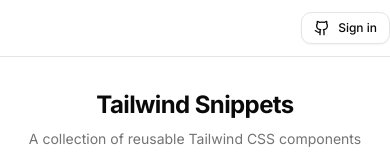
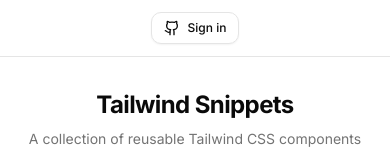
Before and after one commit to benborla/tailwind-snippets, a Next.js app: page / in a window 390 px wide. Shown: the top 160 px of the page. Built offline with nearby package versions, Linux system fonts and the light colour scheme; no server answers; the database is empty.

Commit message:
updated header pos

```diff
--- a/src/components/Header.tsx
+++ b/src/components/Header.tsx
@@ -16,7 +16,7 @@
 
   return (
     <header className="sticky top-0 z-50 w-full max-w-6xl mx-auto border-b bg-background/95 backdrop-blur supports-[backdrop-filter]:bg-background/60">
-      <div className="container mx-auto flex h-14 items-center justify-end">
+      <div className="container mx-auto flex h-14 items-center justify-center md:justify-end">
         <div className="flex items-center gap-4">
           {status === 'authenticated' && session.user ? (
             <div className="flex items-center gap-4">
```
